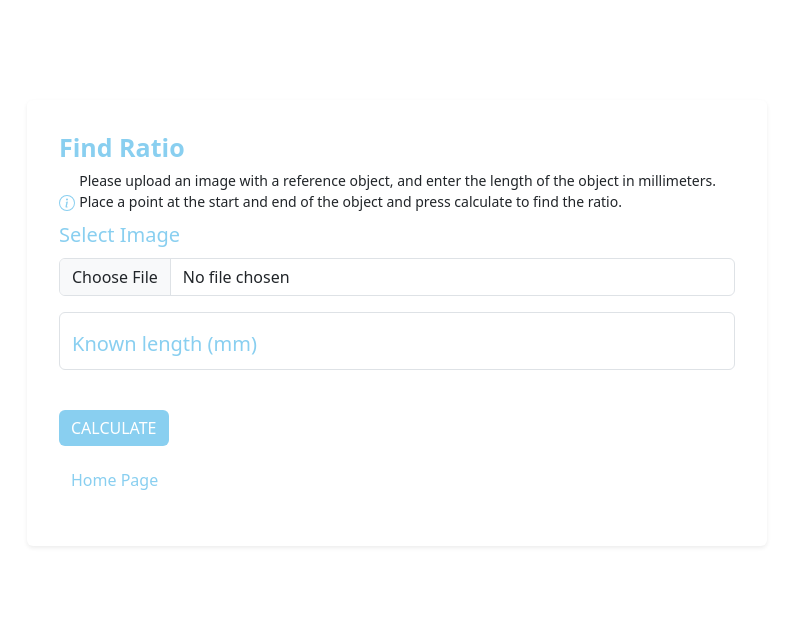
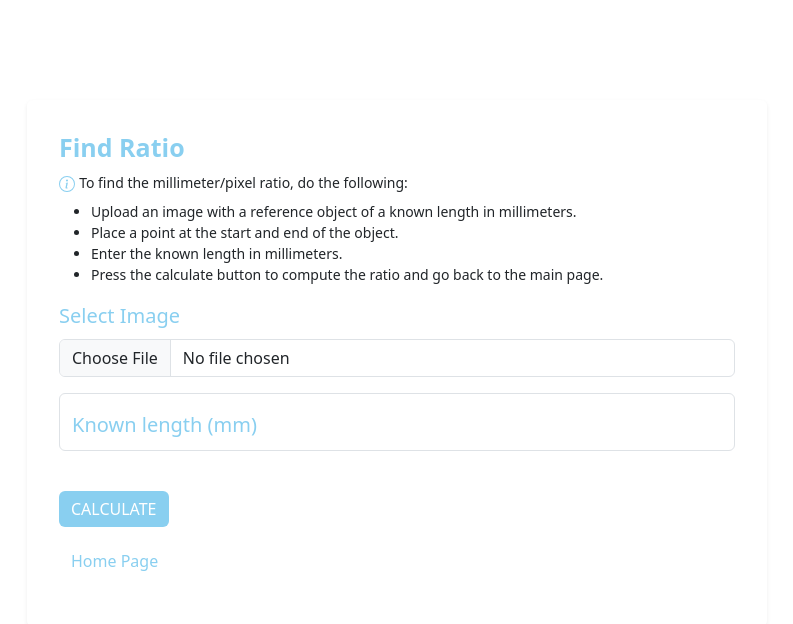
Before and after one commit to annu-thapa55/AI-Based-Calanus-Detection-and-Measurement, a Flask app: template project/templates/ratio.html in a window 1280 px wide. Shown: the part 106-730 px from the top of the page, without its empty margins (243-1036 px from the left). Before the commit the page ends 653 px from the top, so only its background shows below. Run offline with Flask 2, Linux system fonts and the light colour scheme; the template is opened without the code that fills it, so the values that code supplies are empty.

Commit message:
Update GUI

```diff
--- a/project/templates/downloadResult.html
+++ b/project/templates/downloadResult.html
@@ -5,7 +5,7 @@
     <link href="https://cdn.jsdelivr.net/npm/bootstrap@5.3.0-alpha3/dist/css/bootstrap.min.css" rel="stylesheet" integrity="sha384-KK94CHFLLe+nY2dmCWGMq91rCGa5gtU4mk92HdvYe+M/SXH301p5ILy+dN9+nJOZ" crossorigin="anonymous">
 
     <head>
-        <title>Download Results</title>
+        <title>Calanus Detection and Measurement</title>
         <style>
             .navheader
                 {
--- a/project/templates/index.html
+++ b/project/templates/index.html
@@ -1,7 +1,7 @@
 <!DOCTYPE html>
 <html>
     <head>
-        <title>Calanus Detector and Measurer</title>
+        <title>Calanus Detection and Measurement</title>
         <meta charset="utf-8">
         <meta name="viewport" content="width=device-width, initial-scale=1">
         <link href="https://cdn.jsdelivr.net/npm/bootstrap@5.3.0-alpha3/dist/css/bootstrap.min.css" rel="stylesheet" integrity="sha384-KK94CHFLLe+nY2dmCWGMq91rCGa5gtU4mk92HdvYe+M/SXH301p5ILy+dN9+nJOZ" crossorigin="anonymous">
@@ -77,7 +77,7 @@
                 <path d="m8.93 6.588-2.29.287-.082.38.45.083c.294.07.352.176.288.469l-.738 3.468c-.194.897.105 1.319.808 1.319.545 0 1.178-.252 1.465-.598l.088-.416c-.2.176-.492.246-.686.246-.275 0-.375-.193-.304-.533L8.93 6.588zM9 4.5a1 1 0 1 1-2 0 1 1 0 0 1 2 0z"/>
             </svg>
             <label class="form-label" style ="font-size: 14px">
-                Please enter the known millimeter/pixel ratio or click "Unknown Ratio" button to calculate ratio.
+                Please enter the known millimeter/pixel ratio or press the "Unknown Ratio" button to calculate the ratio.
             </label>
             <form action="{{url_for('calanusImageUpload')}}" method="POST" enctype="multipart/form-data">
                 <div class="mb-3">
--- a/project/templates/ratio.html
+++ b/project/templates/ratio.html
@@ -3,7 +3,7 @@
     <meta name="viewport" content="width=device-width, initial-scale=1">
     <link href="https://cdn.jsdelivr.net/npm/bootstrap@5.3.0-alpha3/dist/css/bootstrap.min.css" rel="stylesheet" integrity="sha384-KK94CHFLLe+nY2dmCWGMq91rCGa5gtU4mk92HdvYe+M/SXH301p5ILy+dN9+nJOZ" crossorigin="anonymous">
     <head>
-        <title>Calanus Detector and Measurer</title>
+        <title>Calanus Detection and Measurement</title>
         <style>
             .navheader
                 {
@@ -84,9 +84,15 @@
                 <path d="m8.93 6.588-2.29.287-.082.38.45.083c.294.07.352.176.288.469l-.738 3.468c-.194.897.105 1.319.808 1.319.545 0 1.178-.252 1.465-.598l.088-.416c-.2.176-.492.246-.686.246-.275 0-.375-.193-.304-.533L8.93 6.588zM9 4.5a1 1 0 1 1-2 0 1 1 0 0 1 2 0z"/>
             </svg>
             <label class="form-label" style ="font-size: 14px">
-                Please upload an image with a reference object, and enter the length of the object in millimeters.
-                <br/>Place a point at the start and end of the object and press calculate to find the ratio.</label>
-
+                To find the millimeter/pixel ratio, do the following:</label>
+                <div style="font-size: 14px">
+                    <ul>
+                        <li>Upload an image with a reference object of a known length in millimeters.</li>
+                        <li>Place a point at the start and end of the object.</li>
+                        <li>Enter the known length in millimeters.</li>
+                        <li>Press the calculate button to compute the ratio and go back to the main page.</li>
+                    </ul>
+                </div>
         </div>
 
         <!-- <form> -->
```
